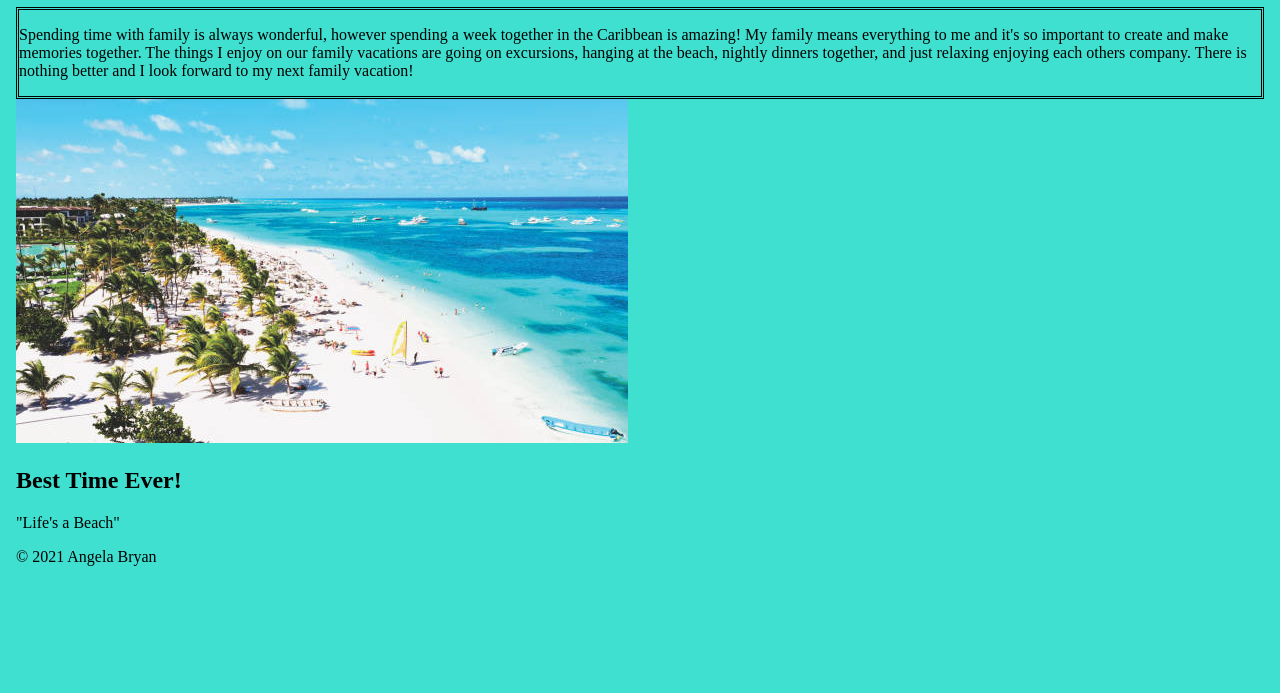
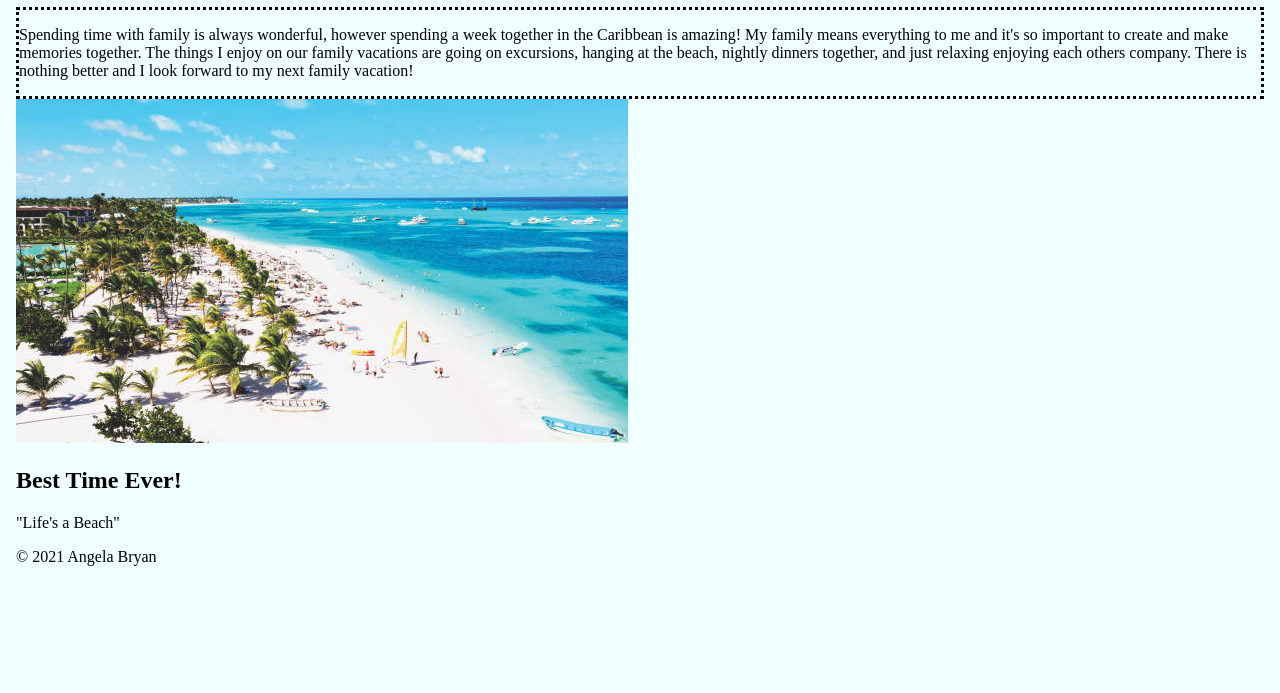
Before and after one commit to angelambryan/assignment-4-html-me-something-angelambryan, a website: page index.html in a window 1280 px wide. Shown: the part 107-800 px from the top of the page. Drawn offline with Linux system fonts and the light colour scheme.

Commit message:
new changes

```diff
--- a/styles.css
+++ b/styles.css
@@ -1,9 +1,9 @@
 body {
-    background-color: turquoise;
+    background-color: azure;
  }
 
  .article {
-   border-style: double;
+   border-style: dotted;
  }
 
  html {
```
